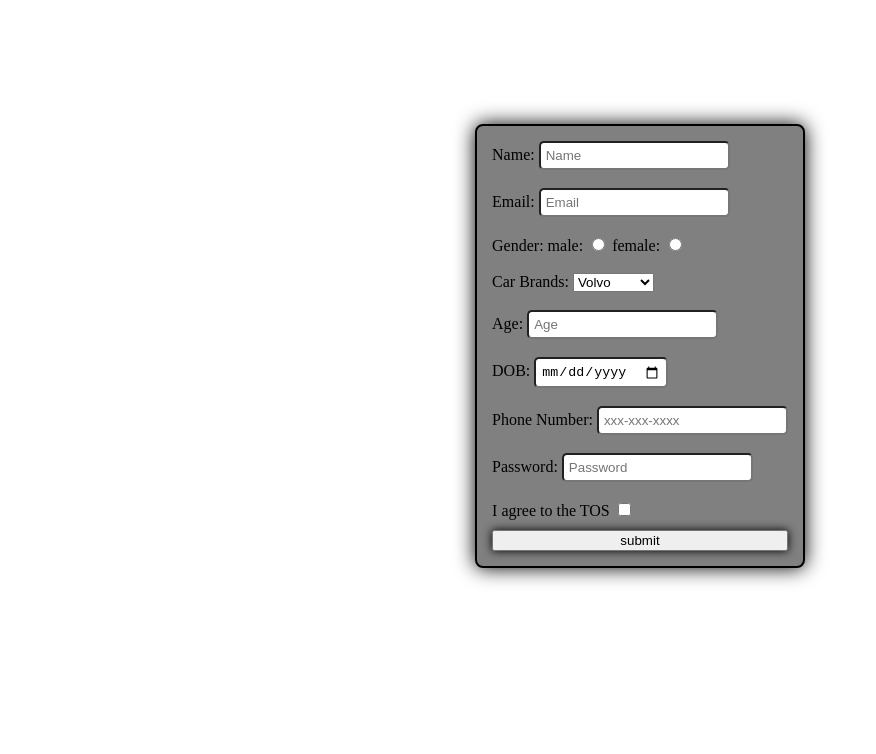
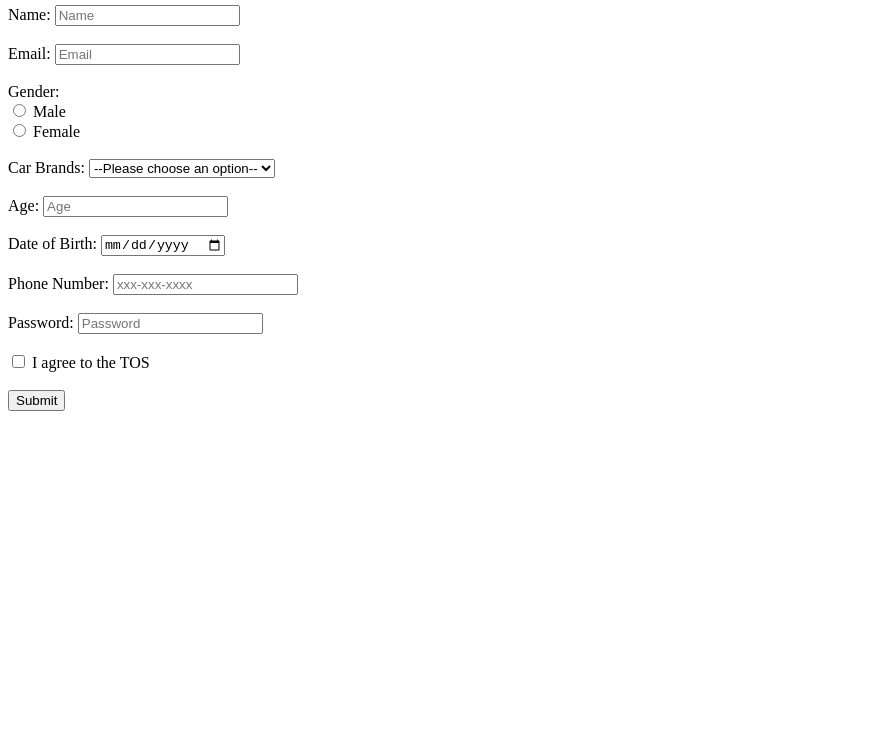
Before and after one commit to acciojob/signup-form-car-prabhu26k, a website: page main.html in a window 1280 px wide. Shown: the part 62-816 px from the top of the page, without its empty margins (0-876 px from the left). Drawn offline with Linux system fonts and the light colour scheme.

Commit message:
created a submission

```diff
--- a/main.html
+++ b/main.html
@@ -1,49 +1,59 @@
 <!DOCTYPE html>
+<html lang="en">
+<head>
+    <meta charset="UTF-8">
+    <meta name="viewport" content="width=device-width, initial-scale=1.0">
+    <title>Signup Form</title>
+</head>
+<body>
+    <h2>Signup Form</h2>
+    <form method="post" action="#">
+        <!-- Name -->
+        <label for="name">Name:</label>
+        <input type="text" id="name" name="name" placeholder="Name" required><br><br>
 
-<html>
+        <!-- Email -->
+        <label for="email">Email:</label>
+        <input type="email" id="email" name="email" placeholder="Email" required><br><br>
 
-<head>
-	<link rel="stylesheet" href="styles.css">
-	<title>Signup form</title>
-</head>
+        <!-- Gender -->
+        <label>Gender:</label><br>
+        <input type="radio" id="gender_m" name="gender" value="male" required>
+        <label for="gender_m">Male</label><br>
+        <input type="radio" id="gender_f" name="gender" value="female" required>
+        <label for="gender_f">Female</label><br><br>
 
-<body>
-	<div class="container">
-	<form method="post" class="form">
-		<label for="name">Name:</label>
-		<input type="Text" id="name" placeholder="Name" required><br><br>
-		<label for="Email">Email:</label>
-		<input type="Email" id="email" placeholder="Email" required><br><br>
-		<label for="gender">Gender:</label><span></span>
-		<label for="gender">male:</label>
-		<input type="radio"id="gender_m" name="gender" required>
-		<label for="gender">female:</label>
-		<input type="radio" id="gender_f" name="gender" required><br><br>
-		<label for="brands">Car Brands:</label>
-		<select name="cars" id="cars">
-  <option value="volvo">Volvo</option>
-  <option value="saab">Saab</option>
-  <option value="mercedes">Mercedes</option>
-  <option value="audi">Audi</option>
-</select>
-		<br><br>
-		<label for="age">Age:</label>
-		<input type="number"id="age" placeholder="Age" required><br><br>
-		<label for="DOB">DOB:</label>
-		<input type="date" id="dob" aria-required><br><br>
-		<label for="contact">Phone Number:</label>
-		<input type="tel" id="tel" placeholder="xxx-xxx-xxxx"><br><br>
-		<label for="password">Password:</label>
-		<input type="password" id="password" placeholder="Password" required><br><br>
-		<label for="tos">I agree to the TOS</label>
-		<input type="checkbox" id="tos" required>
-		<div class="btn"><button class="btn1" type="submit">submit</button></div>
-	</div>
-	</form>
-	<!-- the entire body must be written by student -->
-    <script type="text/javascript" src="./script.js">
-</script>
+        <!-- Car Brands -->
+        <label for="cars">Car Brands:</label>
+        <select id="cars" name="cars" required>
+            <option value="">--Please choose an option--</option>
+            <option value="bmw">BMW</option>
+            <option value="audi">Audi</option>
+            <option value="mercedes">Mercedes</option>
+        </select><br><br>
 
+        <!-- Age -->
+        <label for="age">Age:</label>
+        <input type="number" id="age" name="age" placeholder="Age" required><br><br>
+
+        <!-- Date of Birth -->
+        <label for="dob">Date of Birth:</label>
+        <input type="date" id="dob" name="dob" required><br><br>
+
+        <!-- Phone Number -->
+        <label for="tel">Phone Number:</label>
+        <input type="tel" id="tel" name="tel" placeholder="xxx-xxx-xxxx" pattern="[0-9]{3}-[0-9]{3}-[0-9]{4}"><br><br>
+
+        <!-- Password -->
+        <label for="password">Password:</label>
+        <input type="password" id="password" name="password" placeholder="Password" required><br><br>
+
+        <!-- Terms of Service -->
+        <input type="checkbox" id="tos" name="tos" required>
+        <label for="tos">I agree to the TOS</label><br><br>
+
+        <!-- Submit Button -->
+        <button type="submit">Submit</button>
+    </form>
 </body>
-
 </html>
--- a/styles.css
+++ b/styles.css
@@ -1,36 +0,0 @@
-body{
-	display:flex;
-	justify-content:center;
-	align-items:center;
-	min-height:100vh;
-}
-.btn{
-	display:block;
-	width:100%;
-	padding:10px 0 0 0;
-}
-.btn1{
-	width:100%;
-}
-.container{
-	border:2px solid black;
-	border-radius:8px;
-	padding:15px;
-	box-shadow:0 0 20px;
-	background-color:grey;
-	cursor:pointer;
-	display:flex;
-	flex-wrap:wrap;
-	max-width:300px;
-}
-.btn1:hover{
-	box-shadow:0 0 10px white;
-
-}
-.btn1{
-	box-shadow:0 0 10px black;
-}
-input{
-	border-radius:5px;
-	padding:5px;
-	background-color:;
```
